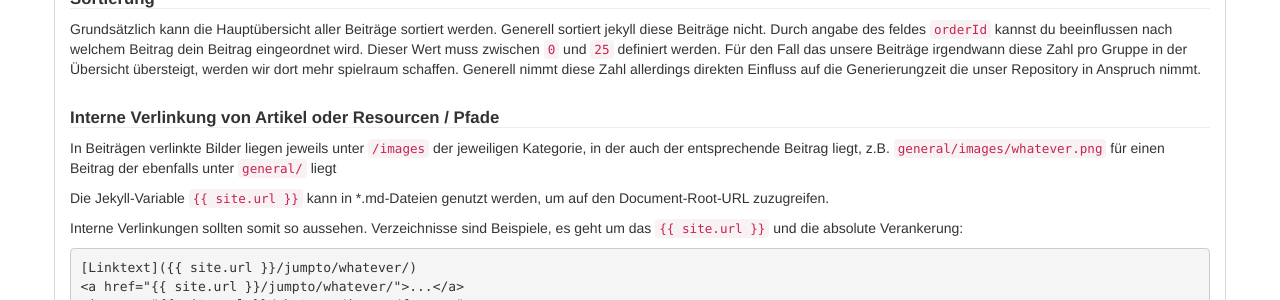
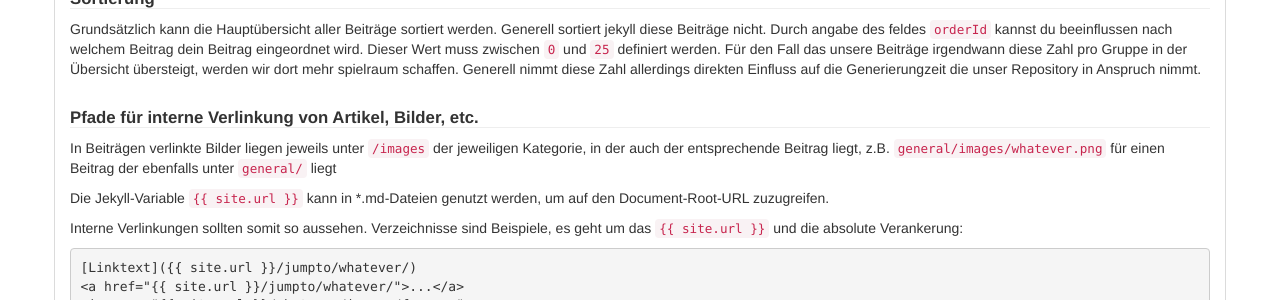
Before and after one commit to php-de/php-de.github.io, a Jekyll site: the page built from contribute.md, in a window 1280 px wide and 900 px high, scrolled down 2867 px. Shown: the part 152-452 px from the top of the window. Built offline with Jekyll 4.4.1, drawn with Linux system fonts in a browser that asks for light colours; nearby versions of some CDN libraries.

Commit message:
Update contribute.md
headline umgeschrieben

```diff
--- a/contribute.md
+++ b/contribute.md
@@ -155,7 +155,7 @@ inhalt:
 Grundsätzlich kann die Hauptübersicht aller Beiträge sortiert werden. Generell sortiert jekyll diese Beiträge nicht. Durch angabe des feldes `orderId` kannst du beeinflussen nach welchem Beitrag dein Beitrag eingeordnet wird. Dieser Wert muss zwischen `0` und `25` definiert werden. Für den Fall das unsere Beiträge irgendwann diese Zahl pro Gruppe in der Übersicht übersteigt, werden wir dort mehr spielraum schaffen. Generell nimmt diese Zahl allerdings direkten Einfluss auf die Generierungzeit die unser Repository in Anspruch nimmt.
 
 
-#### Interne Verlinkung von Artikel oder Resourcen / Pfade
+#### Pfade für interne Verlinkung von Artikel, Bilder, etc.
 
 In Beiträgen verlinkte Bilder liegen jeweils unter `/images` der jeweiligen Kategorie, in der auch der entsprechende Beitrag liegt, z.B. `general/images/whatever.png` für einen Beitrag der ebenfalls unter `general/` liegt
 
```
